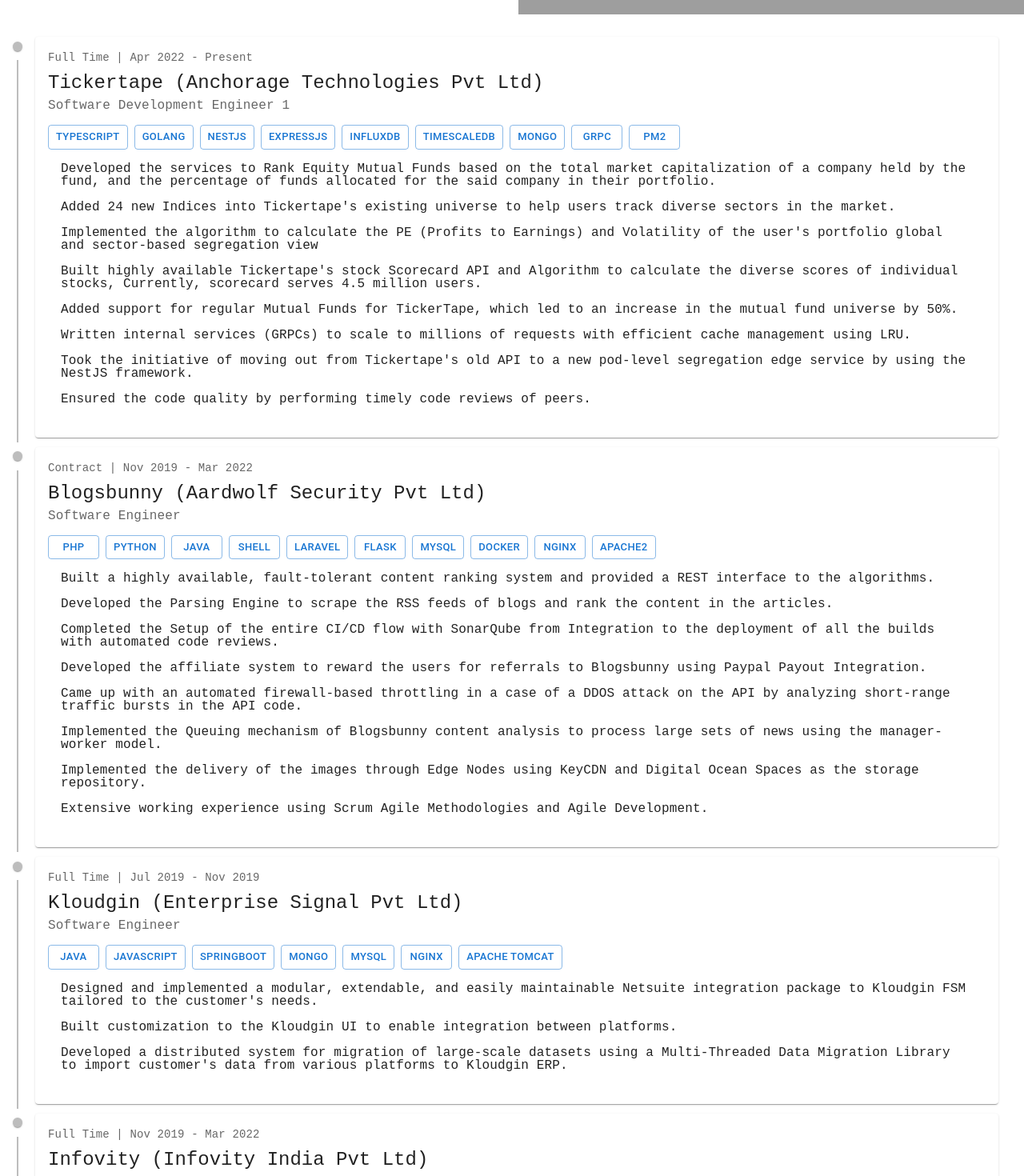
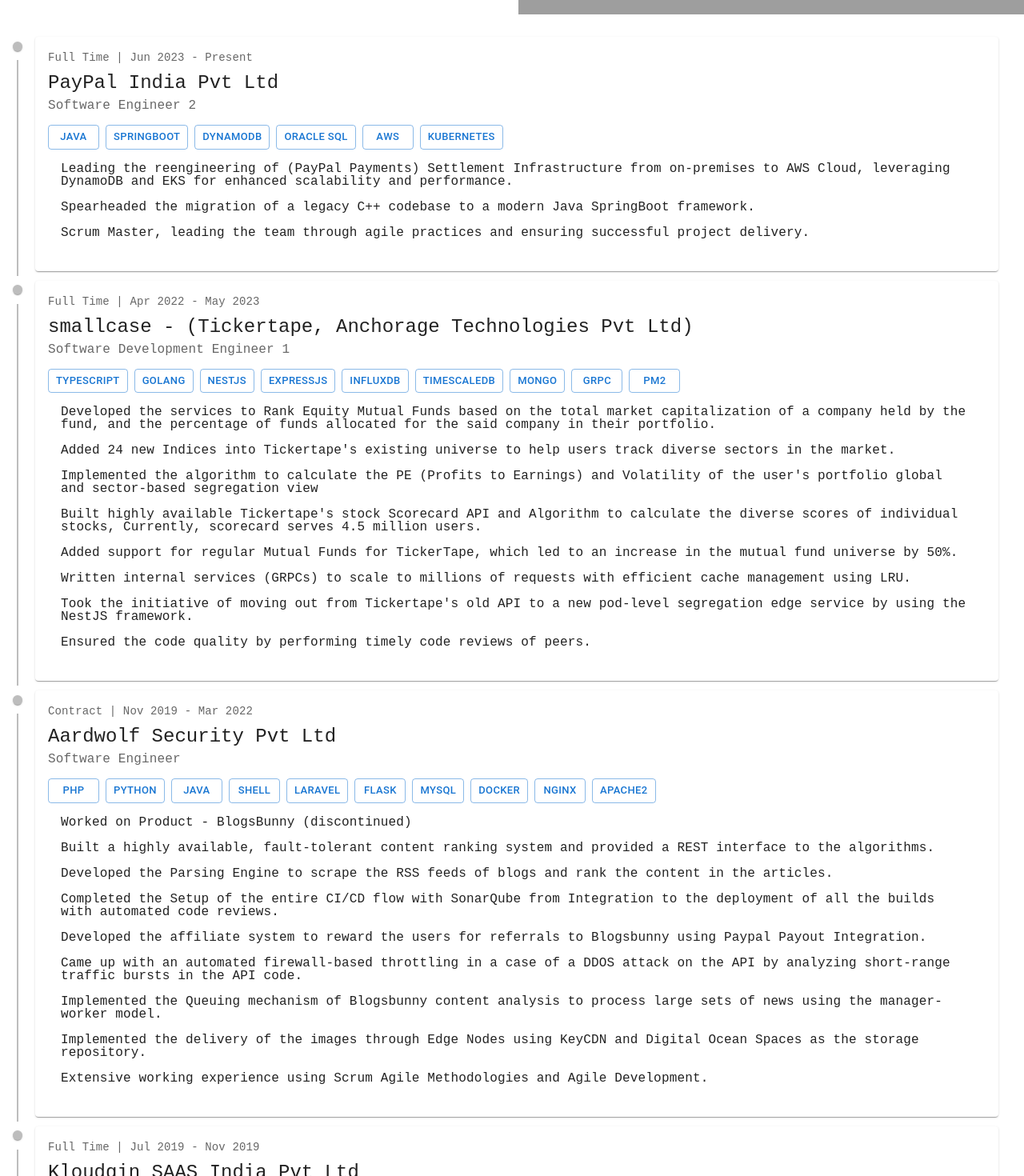
Before and after one commit to hkmekala/hkmekala.github.io, a React (Create React App) app: page / in a window 1280 px wide. Shown: the part 660-2130 px from the top of the page at 80% size. Built offline with nearby package versions, Linux system fonts and the light colour scheme; grey boxes are pictures that could not be loaded.

Commit message:
ftr: Added Resume and Lazy Loading for Image.

```diff
--- a/src/components/AboutMe/AboutMe.js
+++ b/src/components/AboutMe/AboutMe.js
@@ -2,7 +2,7 @@
 import Box from '@mui/material/Box';
 import Container from '@mui/material/Container';
 import { Stack, Typography, Button } from '@mui/material';
-import { GitHub, LinkedIn, Twitter } from '@mui/icons-material';
+import { GitHub, LinkedIn, Twitter, PictureAsPdf } from '@mui/icons-material';
 
 function AboutMe(payload) {
 
@@ -44,6 +44,7 @@
                     <Button startIcon={<GitHub />} size="large" href={social.github} target="_blank"></Button>
                     <Button startIcon={<LinkedIn />} size="large" href={social.linkedin} target="_blank"></Button>
                     <Button startIcon={<Twitter />} size="large" href={social.twitter} target="_blank"></Button>
+                    <Button startIcon={<PictureAsPdf />} size="large" href={social.resume} target="_blank"></Button>
                 </Stack>
             {aboutMe}
         </Box>
--- a/src/components/Landing/Landing.js
+++ b/src/components/Landing/Landing.js
@@ -1,10 +1,11 @@
-import { Box, Grid } from "@mui/material";
+import { Grid } from "@mui/material";
 import React from "react";
 import Header from "../Header/Header";
 import WorkTimeline from "../Timeline/WorkTimeline";
 import AboutMe from "../AboutMe/AboutMe";
 import Footer from "../Footer/Footer";
 import config from '../../data/config.json';
+import PandaImage from "./PandaImage";
 
 
 
@@ -18,16 +19,7 @@
 				<Grid item sx={{display: 'flex'}} xs={12} md={6} lg={6}>
 					<AboutMe payload={{greeting, about, social}}></AboutMe>
 				</Grid>
-				<Grid item sx={{display: 'flex'}} xs={12} md={6} lg={6}>
-					<Box component="img"
-						sx={{
-							height: 'auto',
-							width: '100%',
-						}}
-						alt="Panda"
-						src={panda}
-					/>
-				</Grid>
+				<PandaImage imageUrl={panda} />
 				<Grid item sx={{display: 'flex'}} xs={12} sm={12} lg={12}>
 					<WorkTimeline jobs={jobs}></WorkTimeline>
 				</Grid>
--- /dev/null
+++ b/src/components/Landing/PandaImage.js
@@ -0,0 +1,59 @@
+import React, { useState, useEffect, useRef } from 'react';
+import PropTypes from 'prop-types'; // For prop validation
+import { Grid, Box } from '@mui/material';
+
+function PandaImage({ imageUrl }) {
+  const [isLoading, setIsLoading] = useState(true);
+  const imageRef = useRef(null);
+
+  useEffect(() => {
+    const observer = new IntersectionObserver(
+      ([entry]) => {
+        if (entry.isIntersecting) {
+          const img = new Image();
+          img.src = imageUrl; // Use the prop
+          img.onload = () => setIsLoading(false);
+          observer.unobserve(imageRef.current);
+        }
+      },
+      {
+        rootMargin: '200px',
+        threshold: 0.25,
+      }
+    );
+
+    if (imageRef.current) {
+      observer.observe(imageRef.current);
+    }
+
+    return () => {
+      if (imageRef.current) {
+        observer.unobserve(imageRef.current);
+      }
+    };
+  }, [imageUrl]); // Add imageUrl to dependency array
+
+  return (
+    <Grid item sx={{ display: 'flex' }} xs={12} md={6} lg={6}>
+      <Box
+        ref={imageRef}
+        sx={{
+          height: 'auto',
+          width: '100%',
+          background: isLoading ? 'lightgray' : `url(${imageUrl})`,
+          backgroundSize: 'cover',
+          backgroundPosition: 'center',
+          transition: 'background-image 5s ease-in-out',
+        }}
+        alt="Panda"
+      />
+    </Grid>
+  );
+}
+
+// Prop Validation
+PandaImage.propTypes = {
+  imageUrl: PropTypes.string.isRequired,
+};
+
+export default PandaImage;
--- a/src/data/config.json
+++ b/src/data/config.json
@@ -6,7 +6,8 @@
     "social" : {
         "linkedin" : "https://www.linkedin.com/in/hkmekala",
         "github" : "https://www.github.com/hkmekala",
-        "twitter" : "https://twitter.com/hkmekala"
+        "twitter" : "https://twitter.com/hkmekala",
+        "resume" : "https://github.com/hkmekala/resume/blob/main/hkmekala_cv_5.pdf"
     },
     "about" : [
         "I am Harikrishna Mekala, Some things about me,",
@@ -17,10 +18,22 @@
     ],
     "jobs": [
         {
+            "role" : "Software Engineer 2",
+            "type": "Full Time",
+            "time" : "Jun 2023 - Present",
+            "companyName" : "PayPal India Pvt Ltd",
+            "tech": ["Java", "SpringBoot", "DynamoDB", "Oracle SQL", "AWS", "Kubernetes"],
+            "description" : [
+                "Leading the reengineering of (PayPal Payments) Settlement Infrastructure from on-premises to AWS Cloud, leveraging DynamoDB and EKS for enhanced scalability and performance.",
+                "Spearheaded the migration of a legacy C++ codebase to a modern Java SpringBoot framework.",
+                "Scrum Master, leading the team through agile practices and ensuring successful project delivery."
+            ]
+        },
+        {
             "role" : "Software Development Engineer 1",
             "type": "Full Time",
-            "time" : "Apr 2022 - Present",
-            "companyName" : "Tickertape (Anchorage Technologies Pvt Ltd)",
+            "time" : "Apr 2022 - May 2023",
+            "companyName" : "smallcase - (Tickertape, Anchorage Technologies Pvt Ltd)",
             "tech": ["TypeScript", "GoLang", "NestJs", "ExpressJs", "InfluxDb", "TimeScaleDb", "Mongo", "gRPC", "Pm2"],
             "description" : [
                 "Developed the services to Rank Equity Mutual Funds based on the total market capitalization of a company held by the fund, and the percentage of funds allocated for the said company in their portfolio.",
@@ -37,9 +50,10 @@
             "role" : "Software Engineer",
             "type": "Contract",
             "time" : "Nov 2019 - Mar 2022",
-            "companyName" : "Blogsbunny (Aardwolf Security Pvt Ltd)",
+            "companyName" : "Aardwolf Security Pvt Ltd",
             "tech": ["PHP", "Python", "Java", "Shell", "Laravel", "Flask", "MySQL", "Docker", "Nginx", "Apache2"],
             "description" : [
+                "Worked on Product - BlogsBunny (discontinued)",
                 "Built a highly available, fault-tolerant content ranking system and provided a REST interface to the algorithms.",
                 "Developed the Parsing Engine to scrape the RSS feeds of blogs and rank the content in the articles.",
                 "Completed the Setup of the entire CI/CD flow with SonarQube from Integration to the deployment of all the builds with automated code reviews.",
@@ -54,7 +68,7 @@
             "role" : "Software Engineer",
             "type": "Full Time",
             "time" : "Jul 2019 - Nov 2019",
-            "companyName" : "Kloudgin (Enterprise Signal Pvt Ltd)",
+            "companyName" : "Kloudgin SAAS India Pvt Ltd",
             "tech": ["Java", "JavaScript", "SpringBoot", "Mongo", "MySQL", "Nginx", "Apache TomCat"],
             "description" : [
                 "Designed and implemented a modular, extendable, and easily maintainable Netsuite integration package to Kloudgin FSM tailored to the customer's needs.",
@@ -66,7 +80,7 @@
             "role" : "Technical Consultant",
             "type": "Full Time",
             "time" : "Nov 2019 - Mar 2022",
-            "companyName" : "Infovity (Infovity India Pvt Ltd)",
+            "companyName" : "Infovity India Pvt Ltd",
             "tech": ["Java", "JavaScript", "SpringBoot", "Mongo", "MySQL", "Nginx", "Apache TomCat", "PHP", "Laravel", "Docker", "Apache2"],
             "description" : [
                 "Added the support for video streaming for the crew training module for learning in Kloudgin.",
```
Also changed, not shown: 1 other file (tests, documents, lock files or other folders).
